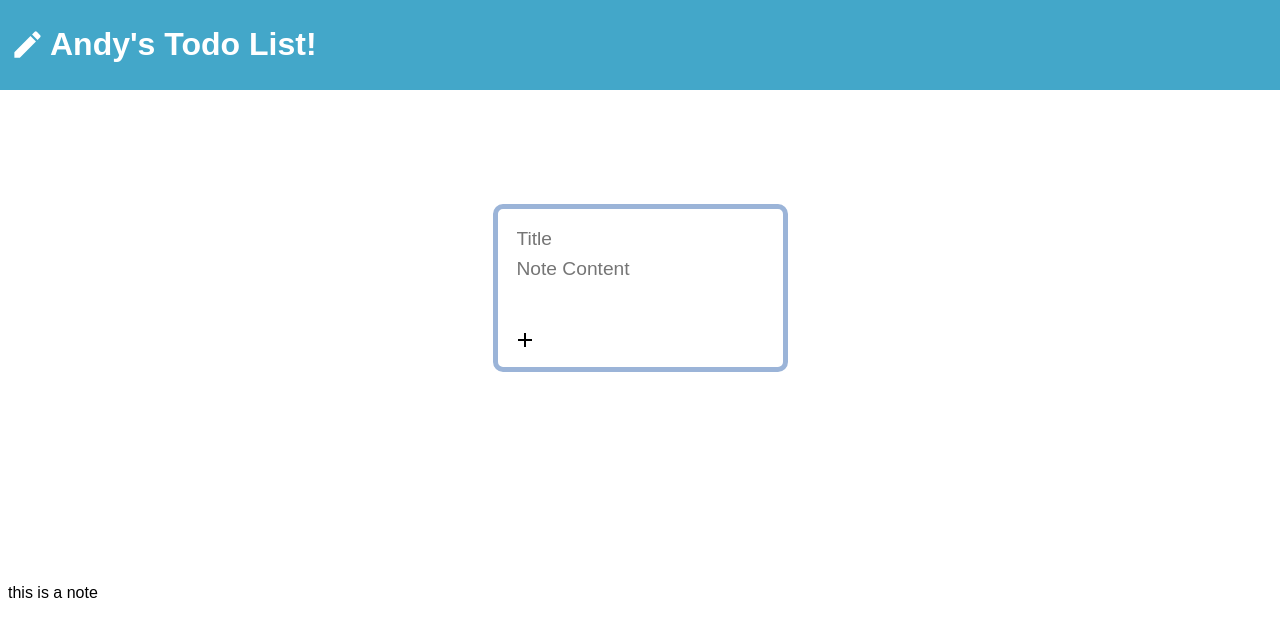
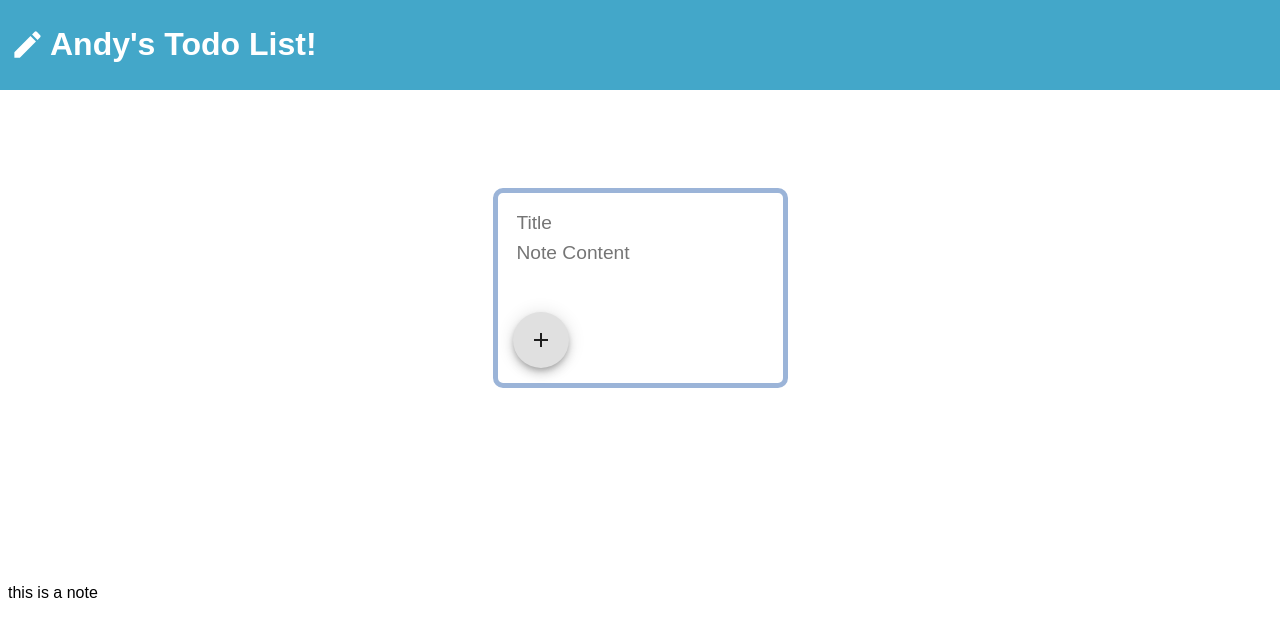
Before and after one commit to aesmith573/todolist, a React (Vite) app: page / in a window 1280 px wide. Shown: the top 636 px of the page. Built offline with nearby package versions, Linux system fonts and the light colour scheme.

Commit message:
Wrap AddIcon in a fab

```diff
--- a/src/components/CreateArea.jsx
+++ b/src/components/CreateArea.jsx
@@ -1,4 +1,5 @@
 import AddIcon from "@mui/icons-material/Add";
+import { Fab } from "@mui/material";
 
 function CreateArea() {
   return(
@@ -12,7 +13,9 @@ function CreateArea() {
             placeholder="Note Content"
             rows="3"
           />
-          <AddIcon />
+          <Fab>
+            <AddIcon />
+          </Fab>
         </form>
     </div>
 )}
```
